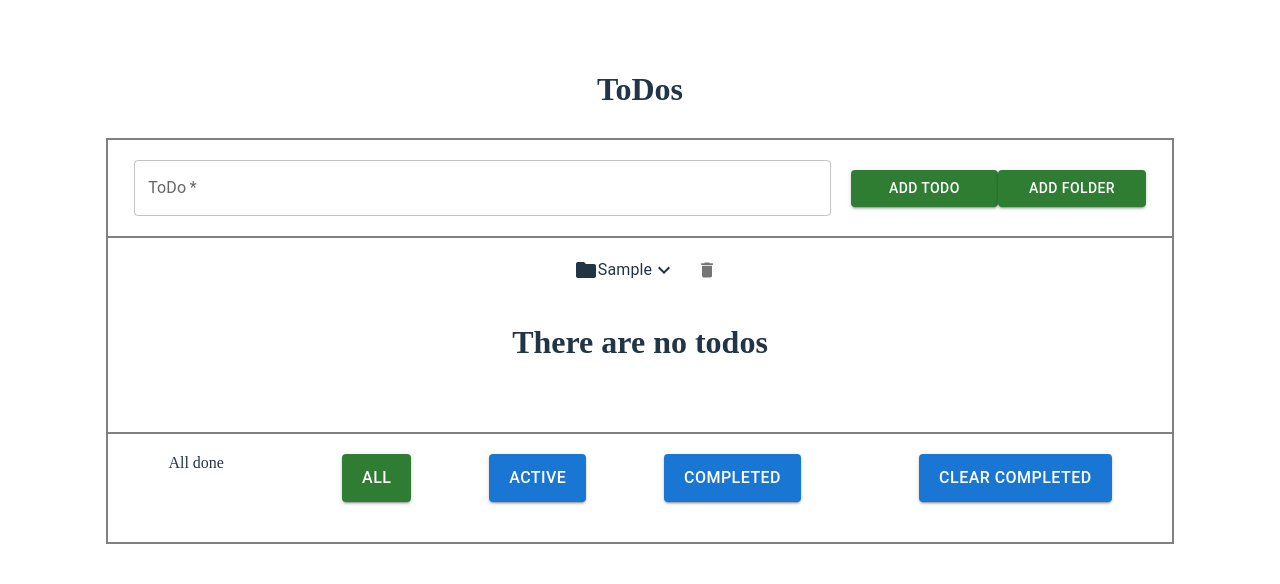
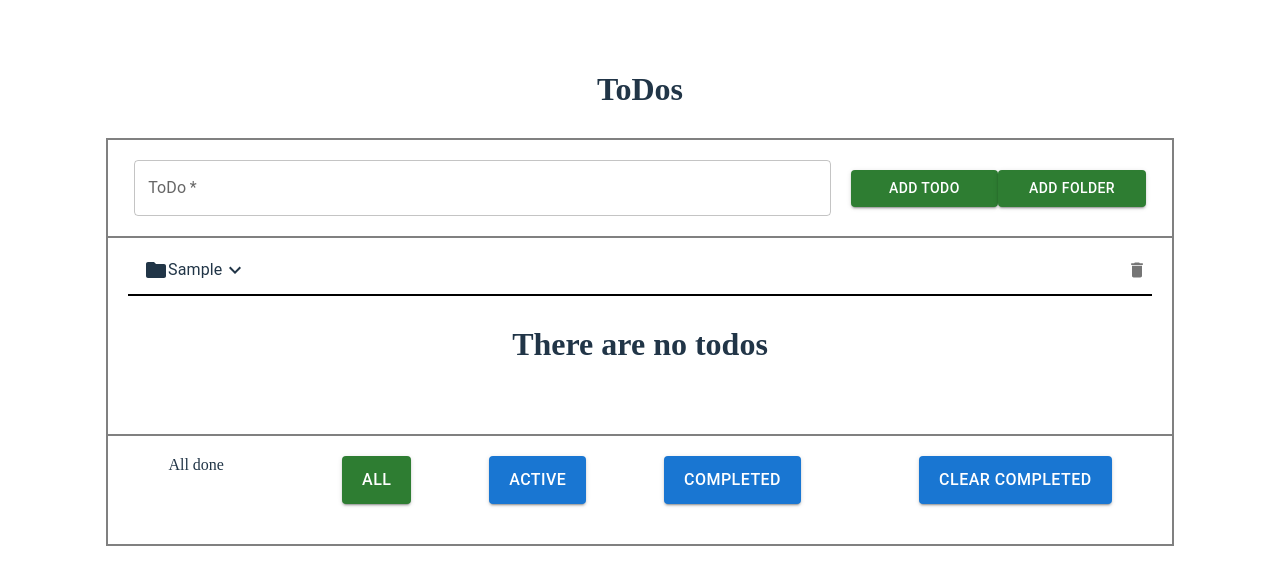
Before and after one commit to VasilyevPavel/ToDo, a React (Vite) app in the folder todoList/: page / in a window 1280 px wide. Both pictures are taken after typing "Sample" into the empty fields and a click on the button "ADD FOLDER". Shown: the top 584 px of the page. Built offline with nearby package versions, Linux system fonts and the light colour scheme.

Commit message:
add to section, bug fixed

```diff
--- a/todoList/src/components/section/Section.tsx
+++ b/todoList/src/components/section/Section.tsx
@@ -67,7 +67,13 @@ export default function Section({
   };
 
   return (
-    <Box sx={{ display: 'flex', justifyContent: 'space-between' }}>
+    <Box
+      sx={{
+        display: 'flex',
+        justifyContent: 'space-between',
+        borderBottom: '2px solid black',
+      }}
+    >
       <List component="div" disablePadding>
         <ListItemButton onClick={handleClick}>
           <FolderIcon />
--- a/todoList/src/components/todoList/ToDoList.tsx
+++ b/todoList/src/components/todoList/ToDoList.tsx
@@ -106,7 +106,7 @@ export default function ToDoList({
       console.log('newItems', newItems);
 
       setToDoList(newItems);
-      localStorage.setItem('todos', JSON.stringify(toDoList));
+      localStorage.setItem('todos', JSON.stringify(newItems));
     }
   };
 
--- a/todoList/src/components/todoList/toDoListStyle.css
+++ b/todoList/src/components/todoList/toDoListStyle.css
@@ -9,6 +9,9 @@
     justify-content: space-around;
     height: 150px;
   }
+}
+.section-list {
+  width: 100%;
 }
 
 .list-container {
```
